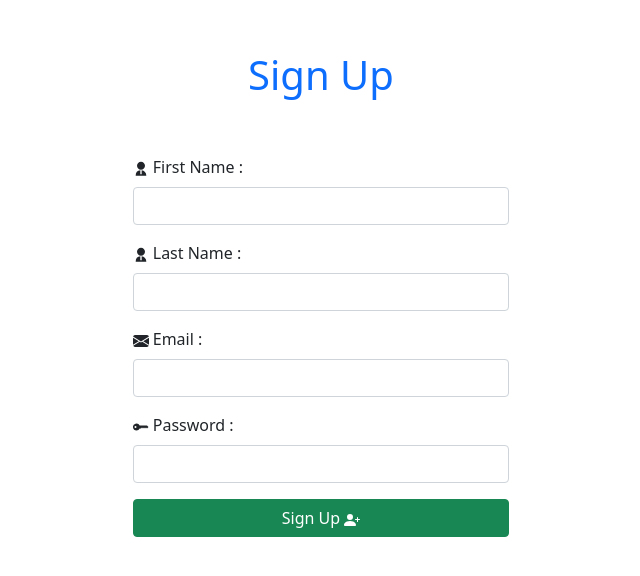
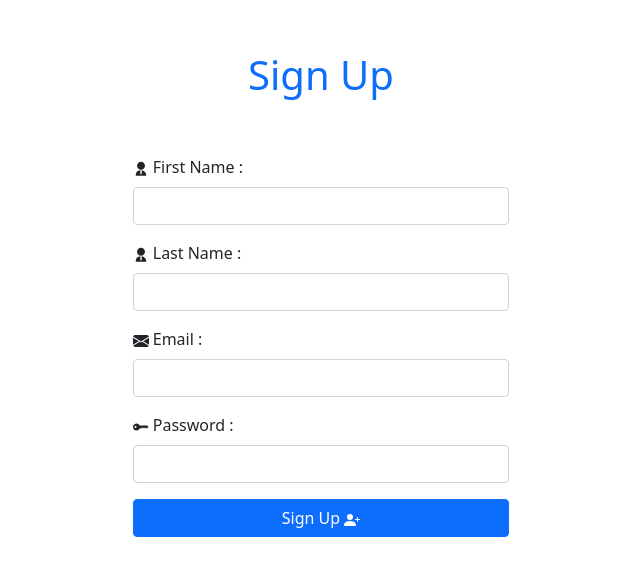
Before and after one commit to IT21227004/PAF_Fitness, a React (Create React App) app in the folder paf-frontend/: page /#/signup in a window 1280 px wide. Shown: the part 106-682 px from the top of the page, without its empty margins (319-959 px from the left). Built offline with nearby package versions, Linux system fonts and the light colour scheme.

Commit message:
SignUP Page

```diff
--- a/paf-frontend/src/components/SignUp.js
+++ b/paf-frontend/src/components/SignUp.js
@@ -172,7 +172,7 @@ function SignUp ()
                 </Form.Control.Feedback>
               </Form.Group>
             </Row>
-            <Button type="submit" variant="success">
+            <Button type="submit" variant="primary">
               Sign Up <BsFillPersonPlusFill />
             </Button>
           </Form>
```
